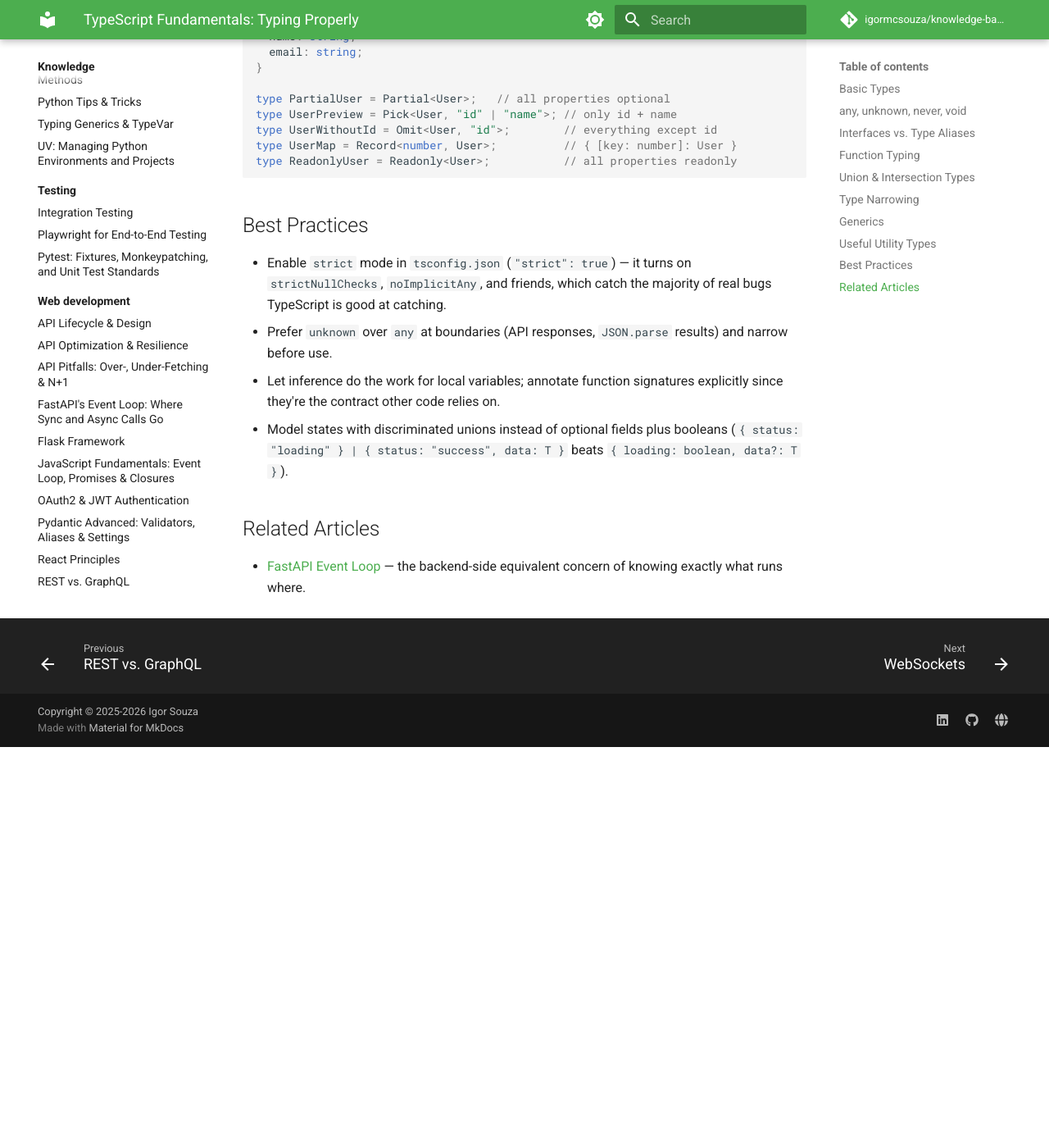
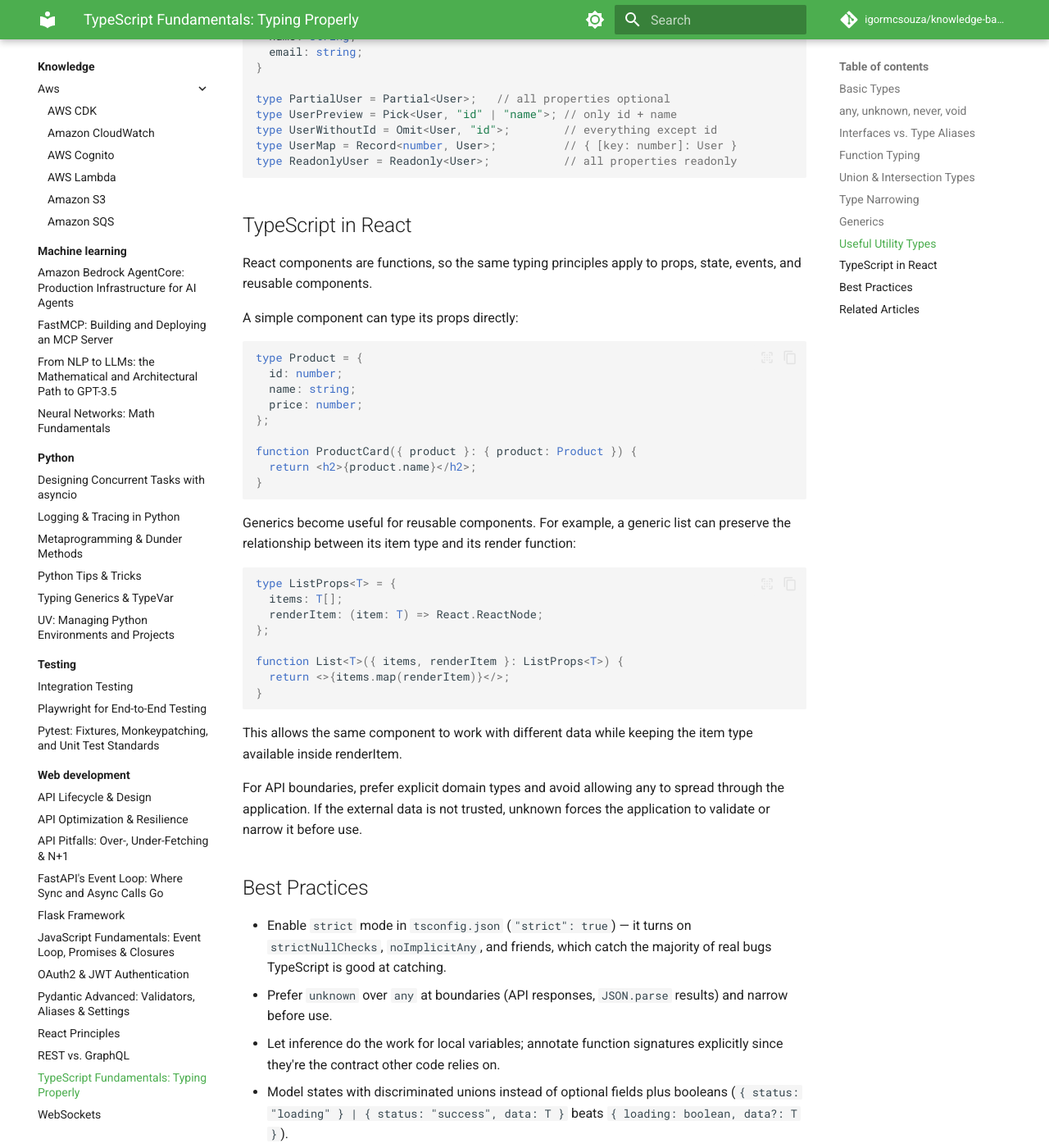
Before and after one commit to igormcsouza/knowledge-base, an MkDocs documentation site: the page built from docs/knowledge/web-development/typescript-fundamentals.md, in a window 1280 px wide and 1400 px high, scrolled down 3755 px. Shown: the whole window at 82% size. Built offline with MkDocs 1.6.1 and Material for MkDocs 9.7.7, drawn with Linux system fonts in a browser that asks for light colours; comment, search, counter and statistics services are not loaded; before the commit the page ends 4666 px from its top, so only the background shows below that.

Commit message:
docs: add React typing and generic component notes

````diff
--- a/docs/knowledge/web-development/typescript-fundamentals.md
+++ b/docs/knowledge/web-development/typescript-fundamentals.md
@@ -195,6 +195,41 @@ type UserMap = Record<number, User>;          // { [key: number]: User }
 type ReadonlyUser = Readonly<User>;           // all properties readonly
 ```
 
+## TypeScript in React
+
+React components are functions, so the same typing principles apply to props, state, events, and reusable components.
+
+A simple component can type its props directly:
+
+```tsx
+type Product = {
+  id: number;
+  name: string;
+  price: number;
+};
+
+function ProductCard({ product }: { product: Product }) {
+  return <h2>{product.name}</h2>;
+}
+```
+
+Generics become useful for reusable components. For example, a generic list can preserve the relationship between its item type and its render function:
+
+```tsx
+type ListProps<T> = {
+  items: T[];
+  renderItem: (item: T) => React.ReactNode;
+};
+
+function List<T>({ items, renderItem }: ListProps<T>) {
+  return <>{items.map(renderItem)}</>;
+}
+```
+
+This allows the same component to work with different data while keeping the item type available inside renderItem.
+
+For API boundaries, prefer explicit domain types and avoid allowing any to spread through the application. If the external data is not trusted, unknown forces the application to validate or narrow it before use.
+
 ## Best Practices
 
 - Enable `strict` mode in `tsconfig.json` (`"strict": true`) — it turns on
````
